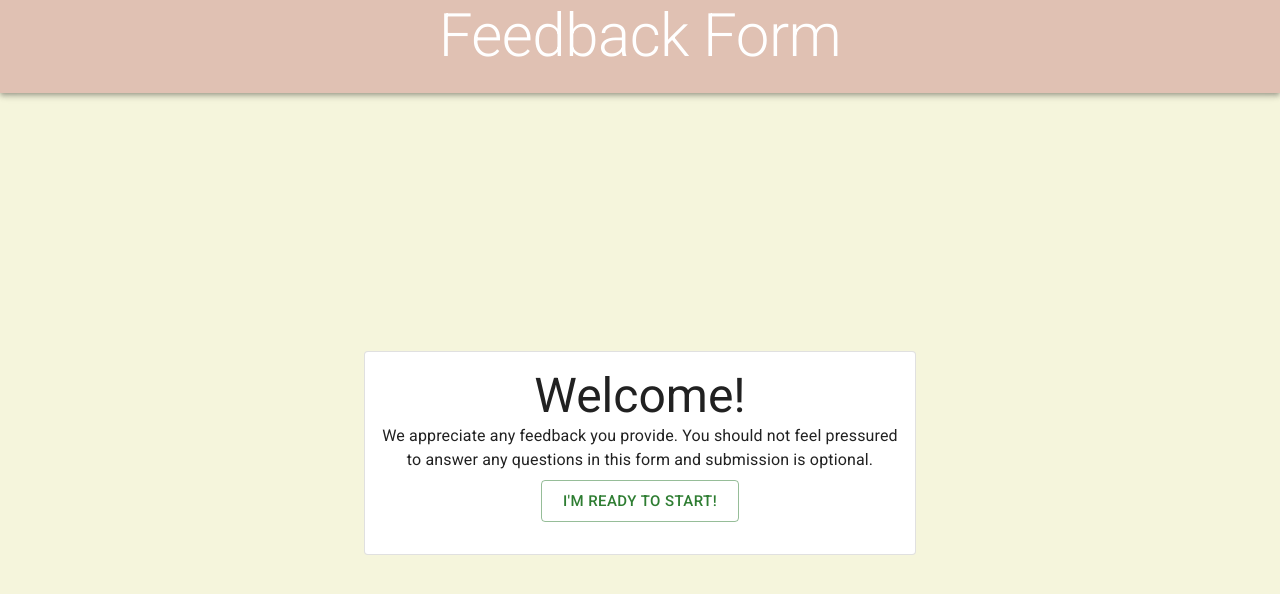
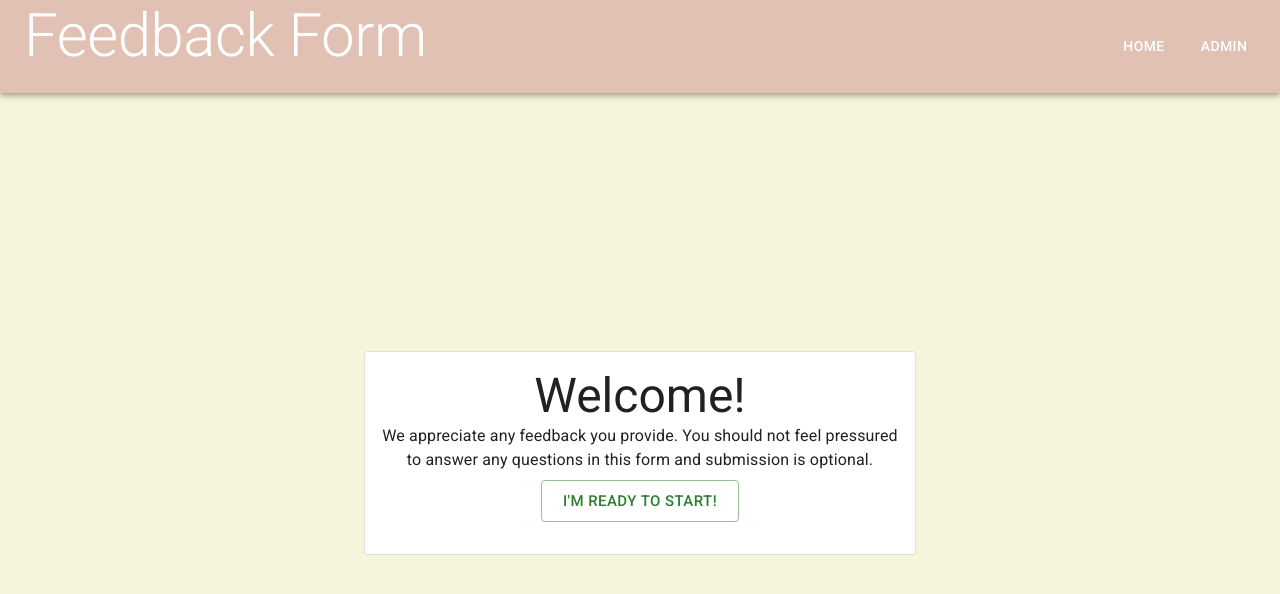
Before and after one commit to hoang208/weekend-redux-feedback-loop, a React (Create React App) app: page / in a window 1280 px wide. Shown: the top 594 px of the page. Built offline with nearby package versions, Linux system fonts and the light colour scheme.

Commit message:
Fixed app bar

```diff
--- a/src/components/Admin/Admin.jsx
+++ b/src/components/Admin/Admin.jsx
@@ -19,7 +19,6 @@ import { useDispatch, useSelector } from "react-redux";
 import axios from "axios";
 
 export default function Admin() {
-  const history = useHistory();
   const dispatch = useDispatch();
   const feedbackList = useSelector((store) => store.feedbackList);
 
--- a/src/components/Feeling/Feeling.jsx
+++ b/src/components/Feeling/Feeling.jsx
@@ -46,7 +46,7 @@ export default function Feeling() {
         display="flex"
         justifyContent="center"
         alignItems="center"
-        minHeight="90vh"
+        minHeight="100vh"
       >
         <Container maxWidth="sm">
           <Card variant="outlined">
--- a/src/components/Header/Header.jsx
+++ b/src/components/Header/Header.jsx
@@ -1,16 +1,36 @@
 import Typography from "@mui/material/Typography";
 import AppBar from "@mui/material/AppBar";
 import Box from "@mui/material/Box";
+import { Button, Stack, Toolbar } from "@mui/material";
+import { useHistory } from "react-router-dom/cjs/react-router-dom.min";
 
 export default function Header() {
+  const history = useHistory()
+
+  const handleHome = () => {
+    history.push("/");
+  }
+
+  const handleAdmin = () => {
+    history.push("/admin");
+  }
+
   return (
     <Box sx={{ flexGrow: 1 }}>
       <AppBar position="static" style={{ background: "#E0C1B3" }}>
-        <header>
-          <Typography variant="h2" gutterBottom>
+        <Toolbar>
+          <Typography variant="h2"  component="div" sx={{ flexGrow: 1 }} textAlign={"left"} gutterBottom>
             Feedback Form
           </Typography>
-        </header>
+          <Stack direction="row" spacing={2}>
+            <Button onClick={handleHome} color="inherit">
+              Home
+            </Button>
+            <Button onClick={handleAdmin} color="inherit">
+              Admin
+            </Button>
+          </Stack>
+        </Toolbar>
       </AppBar>
     </Box>
   );
```
